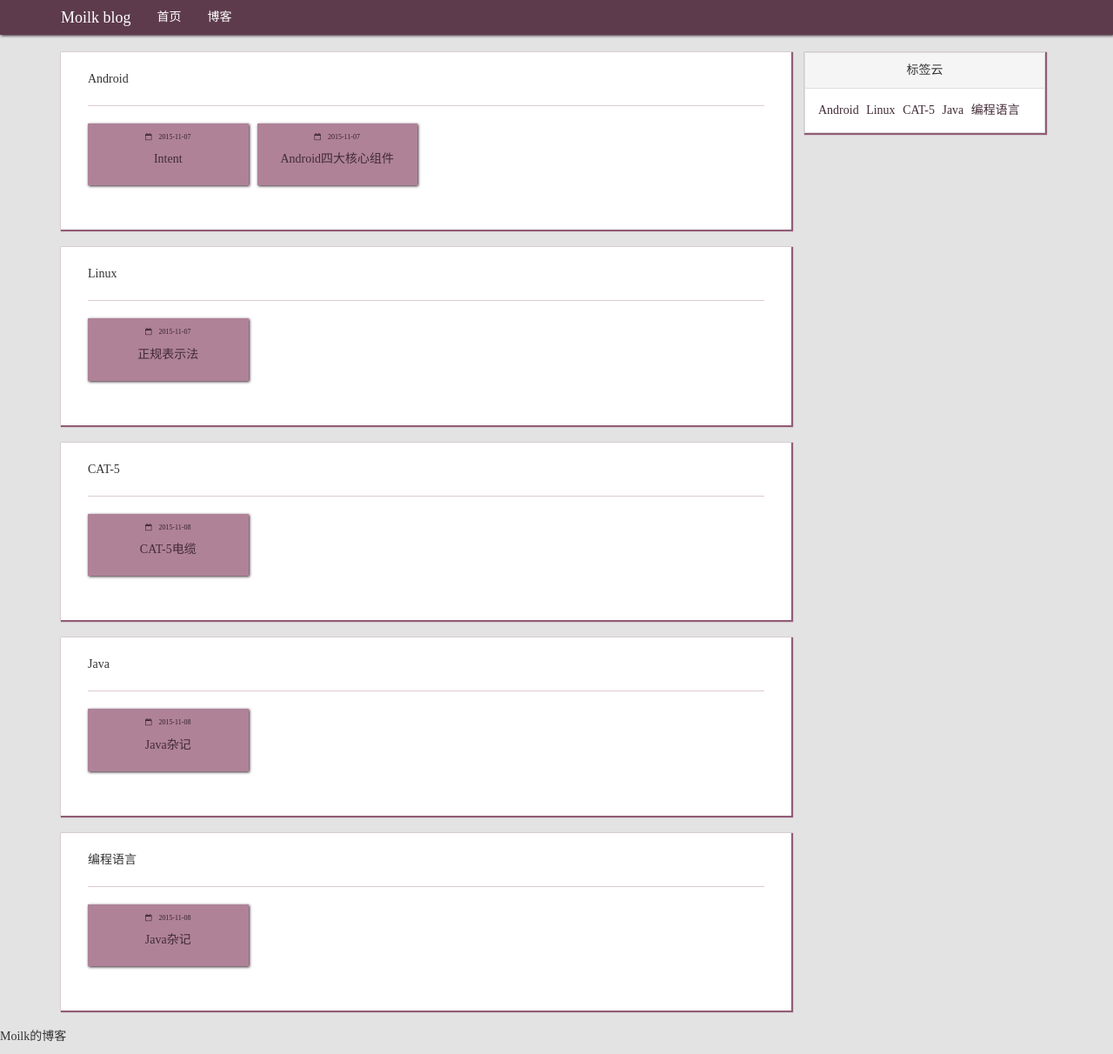
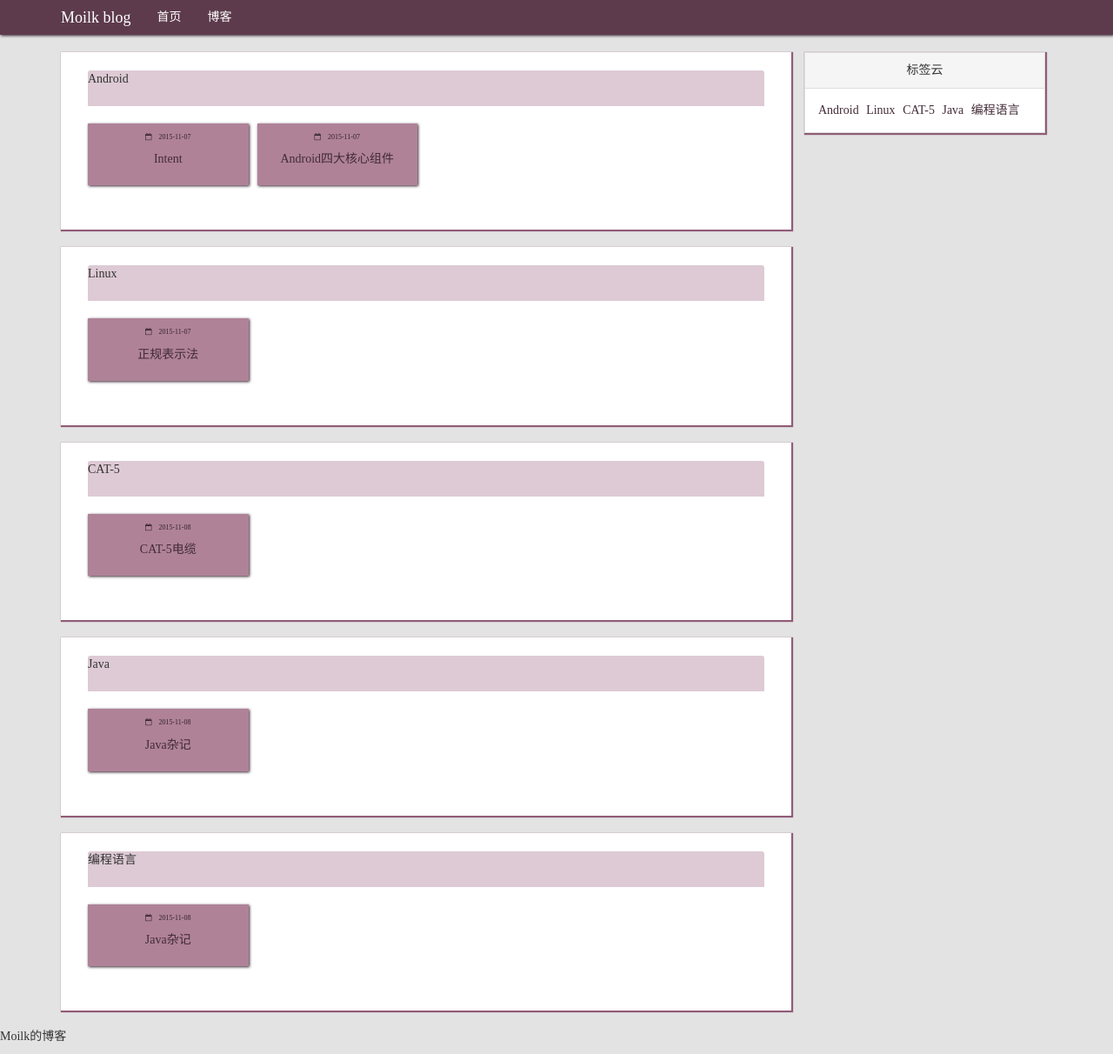
Before and after one commit to MoilkNepho/Blog, a Jekyll site: the page built from tag.html, in a window 1280 px wide. Shown: the whole page at 87% size. Built offline with Jekyll 4.4.1, drawn with Linux system fonts in a browser that asks for light colours; nearby versions of some CDN libraries; comment, search, counter and statistics services are not loaded.

Commit message:
markdown

```diff
--- a/assets/stylesheet/components/_navbar.scss
+++ b/assets/stylesheet/components/_navbar.scss
@@ -14,7 +14,7 @@
   }
 
   .navbar-brand:hover{
-    color: $blue;
+    color: $gray-lightest;
   }
 
   .navbar-form {
--- a/assets/stylesheet/components/_panel.scss
+++ b/assets/stylesheet/components/_panel.scss
@@ -14,6 +14,7 @@
   .panel-heading{
     padding-top: 0;
     padding-bottom: 20px;
+    background-color: $gray-lightest;
     border-bottom: 1px solid $gray-lightest;
   }
   .panel-body{
```
Also changed, not shown: 2 other files.
